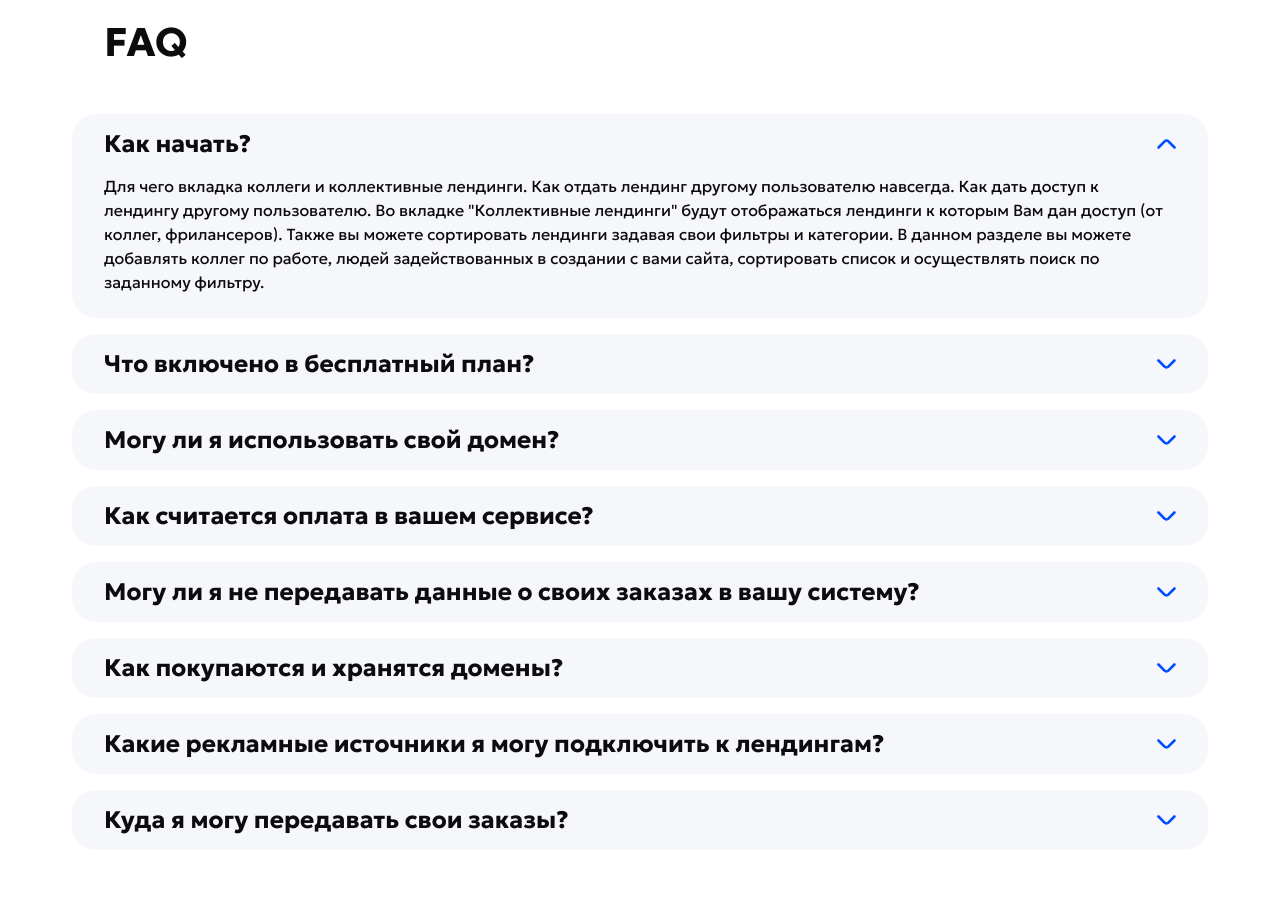
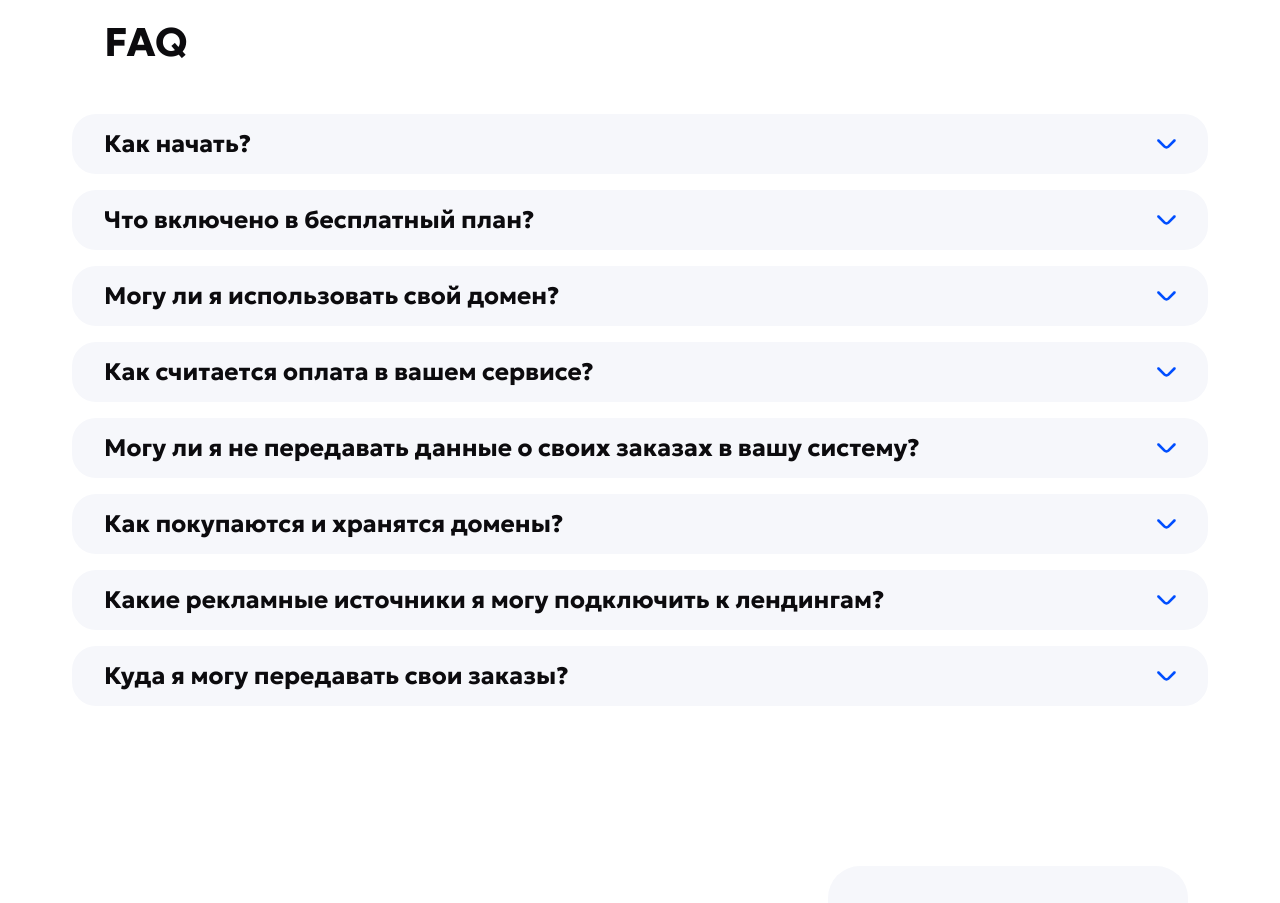
Before and after one commit to darkoton/Easy-Web, a React (Vite) app: page / in a window 1280 px wide. Shown: the part 3640-4543 px from the top of the page. Built offline with nearby package versions, Linux system fonts and the light colour scheme; the HTML template or start-up script is replaced by a standard one.

Commit message:
fix adaptiv, fix opened first question accordion

```diff
--- a/src/components/Main.jsx
+++ b/src/components/Main.jsx
@@ -24,13 +24,13 @@ export default function MainSection() {
             <h1 className="main__title mb-4 font-bold max-sm:max-w-96 text-[32px] leading-[1.2] lg:text-4xl xl:text-5xl">
               Конструктор лендингов для товарного бизнеса
             </h1>
-            <p className="main__description mb-6 text-base max-w-60 sm:mb-8 sm:text-xl sm:max-w-max">
+            <p className="main__description mb-6 text-base leading-[19px] max-w-60 sm:mb-8 sm:text-xl sm:max-w-max">
               Зарабатывайте больше, создавайте за минуты
             </p>
 
             <Button className="main__button">Начать бесплатно</Button>
 
-            <div className="main__head-body absolute -z-10 flex justify-end right-0 -bottom-4 md:-bottom-20 after:blur-[110px] after:border-[1px] after:bg-[#B3CAFF] after:absolute  after:-right-16 after:bottom-0 after:content-[''] after:w-48 after:h-48 after:rounded-full after:-z-10">
+            <div className="main__head-body absolute -z-10 flex justify-end -right-5 -bottom-4 md:-bottom-20 after:blur-[110px] after:border-[1px] after:bg-[#B3CAFF] after:absolute  after:-right-16 after:bottom-0 after:content-[''] after:w-48 after:h-48 after:rounded-full after:-z-10">
               <img
                 src={head}
                 alt=""
--- a/src/components/Questions.jsx
+++ b/src/components/Questions.jsx
@@ -45,7 +45,7 @@ const questions = [
 ];
 
 export default function QuestionsSection() {
-  const [active, setActive] = useState(0);
+  const [active, setActive] = useState(null);
 
   function selectQuestion(id) {
     if (active == id) {
```
